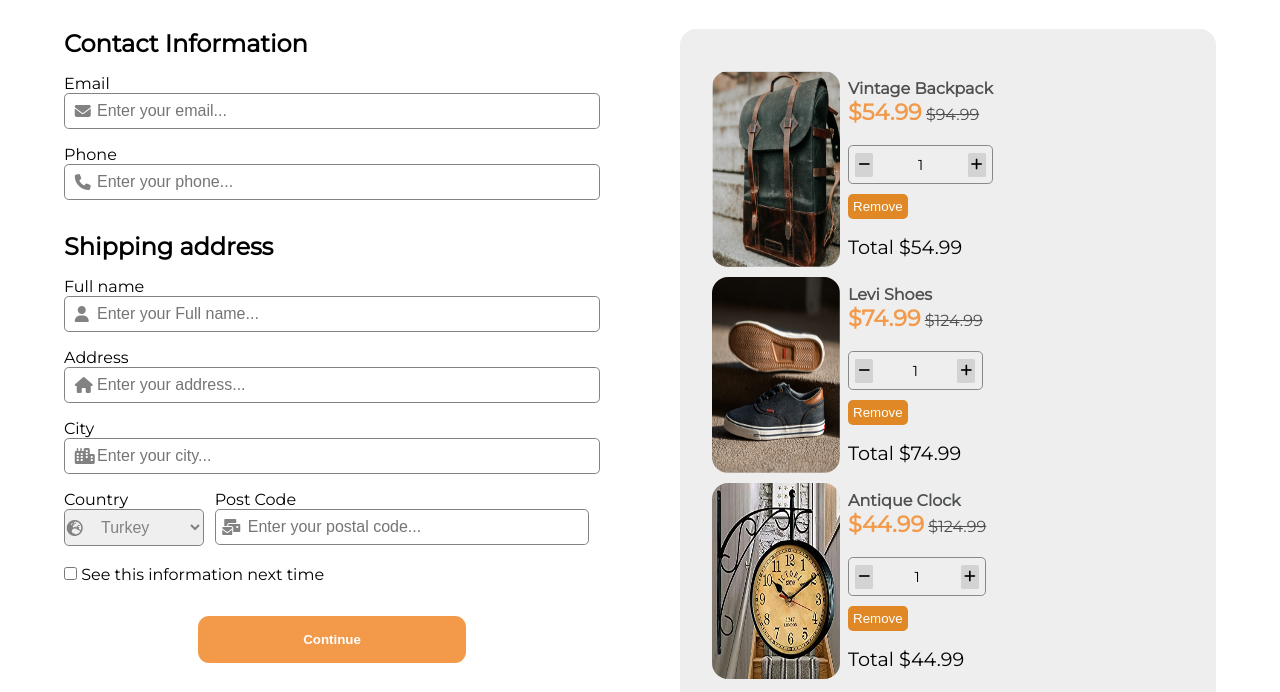
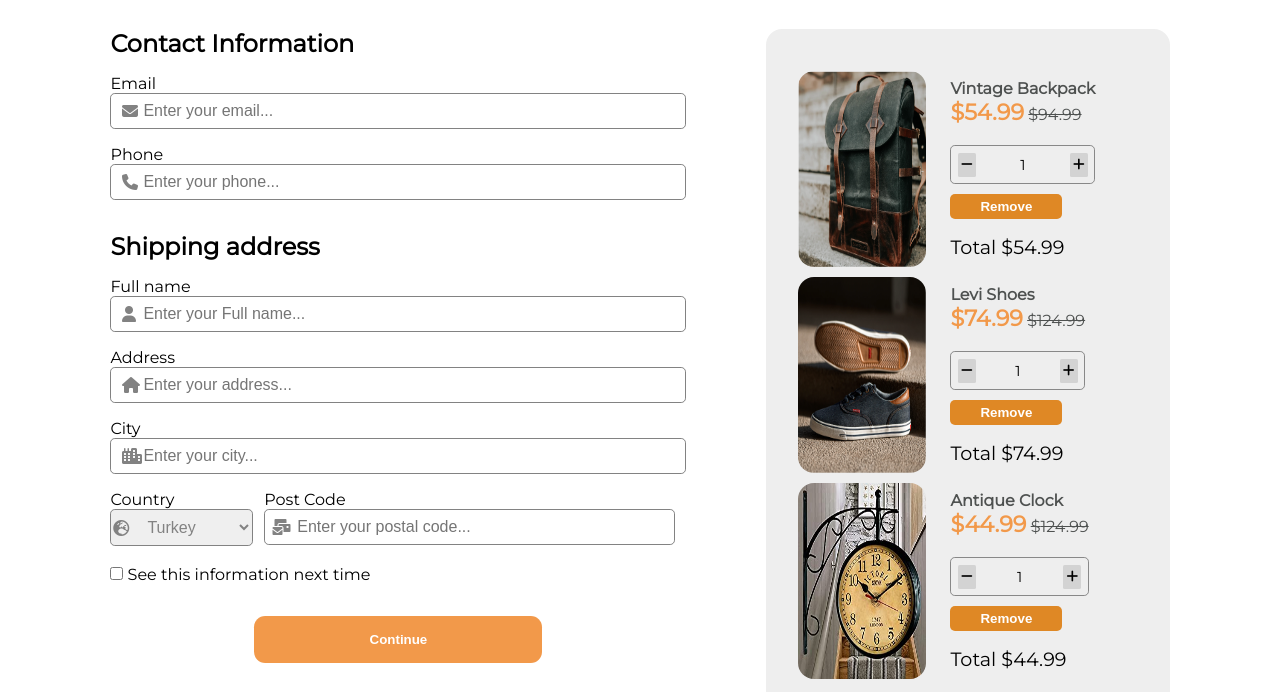
Before and after one commit to canocalir/checkout-page-functional, a plain HTML site: page index.html in a window 1280 px wide. Shown: the part 74-766 px from the top of the page. Drawn offline with Linux system fonts and the light colour scheme.

Commit message:
fixed styles

```diff
--- a/sass/components/_button.scss
+++ b/sass/components/_button.scss
@@ -18,6 +18,7 @@
 
 .remove {
     margin-top: 10px;
+    width: 7rem;
     background-color: rgb(223, 136, 37);
     color: #fff;
     padding: 5px;
@@ -25,7 +26,10 @@
     border-radius: 5px;
     cursor: pointer;
     transition: background-color 200ms;
+    font-weight: 600;
 }
 .remove:hover {
-    background-color: rgb(158, 84, 0);
+    background-color: rgba(158, 84, 0, 0);
+    outline: rgb(223, 136, 37) solid 0.1rem;
+    color: rgb(223, 136, 37);
 }
--- a/sass/components/_responsive.scss
+++ b/sass/components/_responsive.scss
@@ -1,5 +1,6 @@
 @include media-xsm {
   .main-container {
+    width: 100%;
     .mid-container {
       flex-direction: column;
       .left-container {
@@ -78,7 +79,7 @@
         .cart-item {
           width: 50vw;
           img {
-            @include Image(30vw);
+            @include Image(20vw);
           }
           .price {
             .counter {
@@ -105,9 +106,11 @@
         }
       }
       .right-container {
-        width: 50%;
+        display: flex;
+        width: 35%;
         .cart-item {
           width: 30vw;
+          gap: 1rem;
           img {
             @include Image(10vw);
           }
@@ -135,11 +138,13 @@
         }
       }
       .right-container {
-        width: 20%;
+        display: flex;
+        width: 30%;
         .cart-item {
           width: 100%;
+          gap: 1rem;
           img {
-            @include Image(6vw);
+            @include Image(10vw);
           }
           .price {
             .counter {
```
Also changed, not shown: css/main.css, 1 other file.
